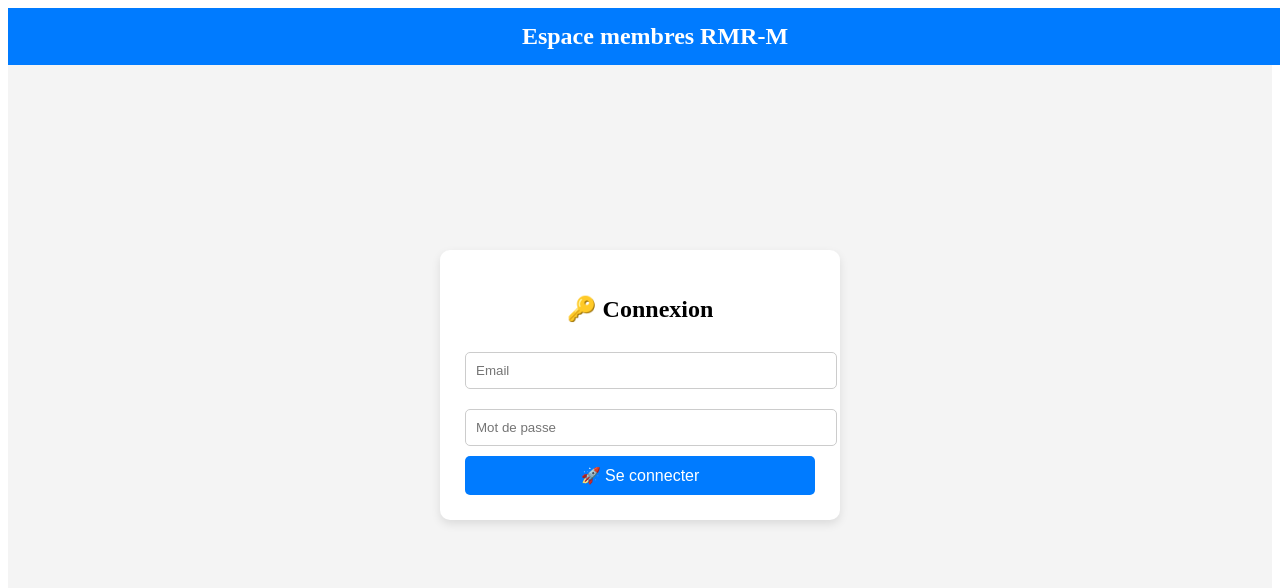
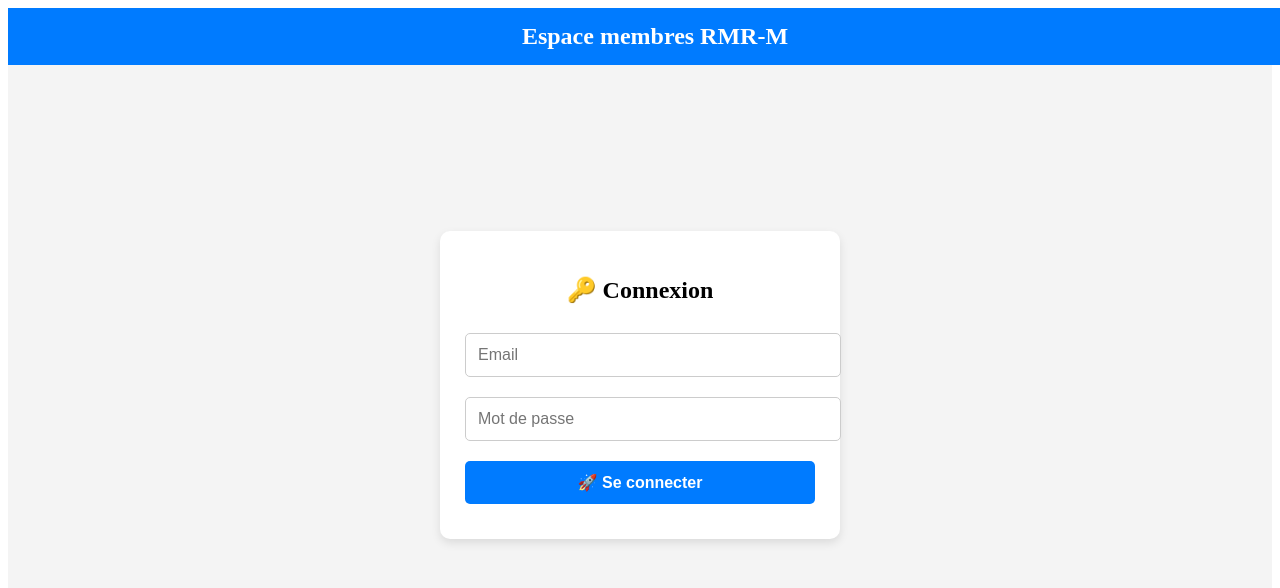
Before and after one commit to jhvcav/mlm-app, a React (Create React App) app in the folder frontend/: page /#/login in a window 1280 px wide. Shown: the top 588 px of the page. Built offline with nearby package versions, Linux system fonts and the light colour scheme.

Commit message:
modification marge bte diag connexion

```diff
--- a/frontend/src/pages/Login.css
+++ b/frontend/src/pages/Login.css
@@ -28,26 +28,29 @@
     width: 350px;
 }
 
-/* ✅ Style des champs */
+/* ✅ Uniformisation des champs et du bouton */
+.login-box input,
+.login-box button {
+    width: 100%; /* 🔥 Tous les éléments prennent la même largeur */
+    padding: 12px; /* Ajustement pour une meilleure lisibilité */
+    margin: 10px 0; /* Même espacement vertical */
+    border-radius: 5px;
+    font-size: 1em;
+}
+
+/* ✅ Bordures et styles des champs */
 .login-box input {
-    width: 100%;
-    padding: 10px;
-    margin: 10px 0;
     border: 1px solid #ccc;
-    border-radius: 5px;
 }
 
 /* ✅ Style du bouton */
 .login-box button {
-    width: 100%;
-    padding: 10px;
     background-color: #007bff;
     color: white;
     border: none;
-    border-radius: 5px;
     cursor: pointer;
-    font-size: 1em;
     transition: background 0.3s ease;
+    font-weight: bold;
 }
 
 .login-box button:hover {
```
